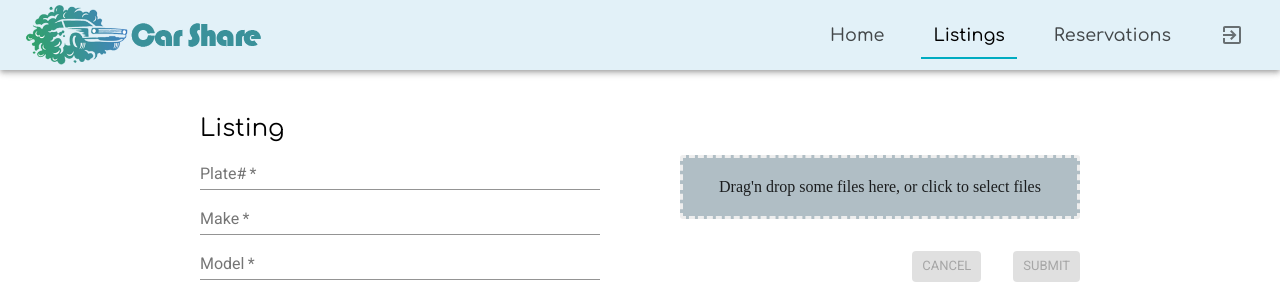
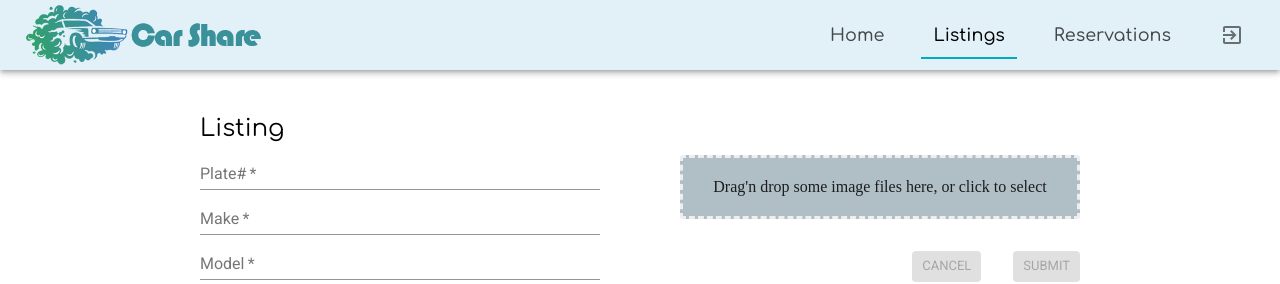
Before and after one commit to vadzimk/car_sharing, a React (Create React App) app in the folder client/: page /listings/create in a window 1280 px wide. Shown: the top 284 px of the page. Built offline with nearby package versions, Linux system fonts and the light colour scheme.

Commit message:
add README.md

```diff
--- a/client/src/components/Dropzone/index.js
+++ b/client/src/components/Dropzone/index.js
@@ -150,7 +150,7 @@ function Dropzone ({handleError}) {
     <div className={classes.dropzoneContainer} >
       <div {...getRootProps({className: dropzoneClassName})}>
         <input {...getInputProps()} />
-        <p>Drag&#39;n drop some files here, or click to select files</p>
+        <p>Drag&#39;n drop some image files here, or click to select</p>
       </div>
       <div className={classes.thumbsContainer}>
         {thumbs}
```
Also changed, not shown: client/src/components/ui/examples/CreateFileUpload.js (renamed from client/src/components/Dropzone/example.js), 1 other file (tests, documents, lock files or other folders).
